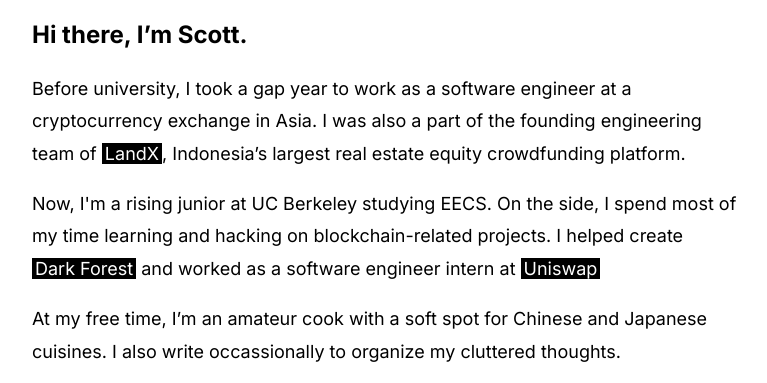
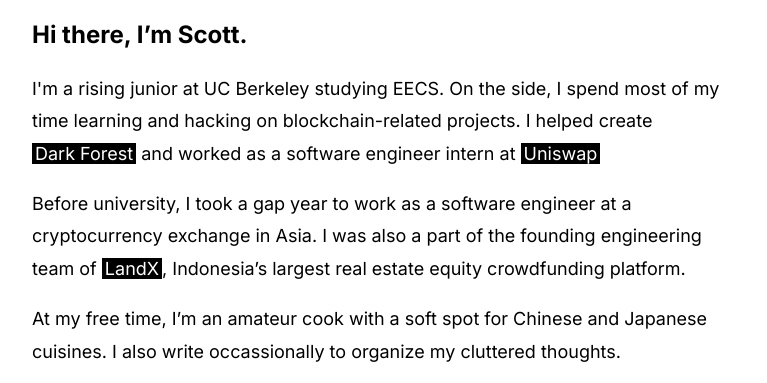
Before and after one commit to smsunarto/smsunarto.com, a Gatsby site: page /home/ in a window 1280 px wide. Shown: the part 357-740 px from the top of the page, without its empty margins (253-1020 px from the left). Built offline with nearby package versions, Linux system fonts and the light colour scheme; Gatsby itself is replaced by a stand-in of ours; some packages are replaced by stand-ins of ours.

Commit message:
update home copy

```diff
--- a/content/pages/home/index.md
+++ b/content/pages/home/index.md
@@ -6,9 +6,9 @@ description: 'Hello World'
 
 # Hi there, I’m Scott.
 
+I'm a rising junior at UC Berkeley studying EECS. On the side, I spend most of my time learning and hacking on blockchain-related projects. I helped create [Dark Forest](https://twitter.com/darkforest_eth) and worked as a software engineer intern at [Uniswap](https://uniswap.org)
+
 Before university, I took a gap year to work as a software engineer at a cryptocurrency exchange in Asia. I was also a part of the founding engineering team of [LandX](https://landx.id), Indonesia’s largest real estate equity crowdfunding platform.
-
-Now, I'm a rising junior at UC Berkeley studying EECS. On the side, I spend most of my time learning and hacking on blockchain-related projects. I helped create [Dark Forest](https://twitter.com/darkforest_eth) and worked as a software engineer intern at [Uniswap](https://uniswap.org)
 
 At my free time, I’m an amateur cook with a soft spot for Chinese and Japanese cuisines. I also write occassionally to organize my cluttered thoughts.
 <br />
```
